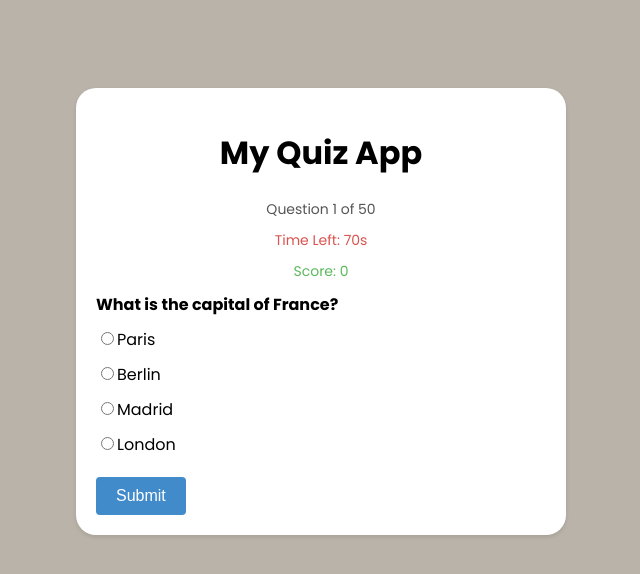
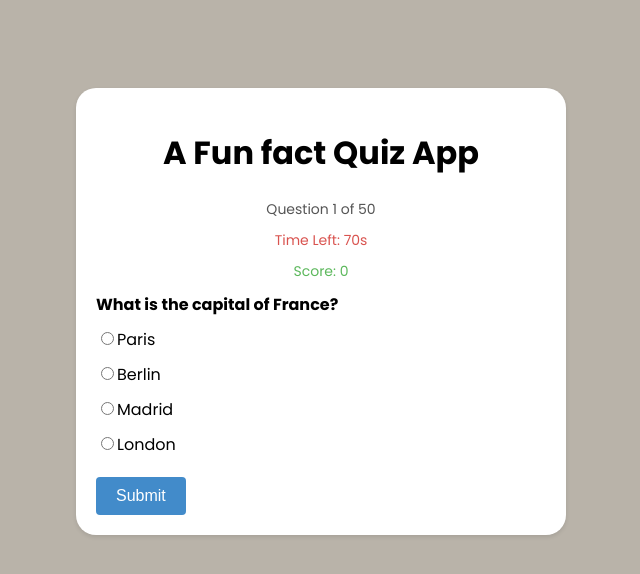
Before and after one commit to EmmanuelOsaea/Quiz-app-UI-UX-design-, a plain HTML site: page index.html in a window 1280 px wide. Shown: the whole page, without its empty margins (319-959 px from the left). Drawn offline with Linux system fonts and the light colour scheme.

Commit message:
Update index.html

```diff
--- a/index.html
+++ b/index.html
@@ -6,7 +6,7 @@
 </head>
 <body>
   <div class="container">
-    <h1>My Quiz App</h1>
+    <h1>A Fun fact Quiz App</h1>
     <div id="progress" class="progress">Question 1 of 50</div>
     <div id="timer" class="timer">Time Left: 70s</div>
     <div id="score" class="score">Score: 0</div>
```
